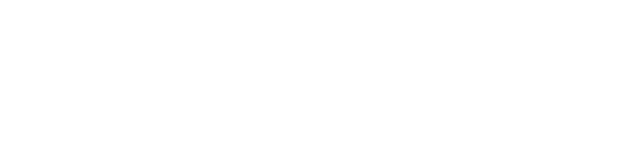
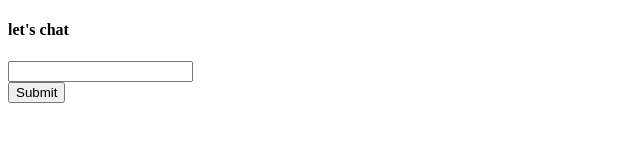
Before and after one commit to galvisortiz/proyecto-makeitreal, a plain HTML site: page rama/chat.html in a window 1280 px wide. Shown: the whole page, without its empty margins (0-640 px from the left). Drawn offline with Linux system fonts and the light colour scheme.

Commit message:
se crea chat html rama 1

```diff
--- a/rama/chat.html
+++ b/rama/chat.html
@@ -6,6 +6,26 @@
     <title>Document</title>
 </head>
 <body>
+    <div class="container">
+       <div class="col-md-6 mt-4">
+          <div class="card">
+              <div class="card-header">
+                 <h4>let's chat</h4>
+              </div>
+
+              <div id="chat" class="card-body">
+                <for id="message-for" class="card-footer">
+                   <div class="input-group">
+                     <input type="text" id="message" class="form-control">
+                     <div class="input-group-append">
+                         <input type="submit" class="btn btn-warning">
+                     </div>
+                   </div>
+                </for>
+              </div>
+          </div>
+       </div>
+    </div>
 
 </body>
 </html>
```
